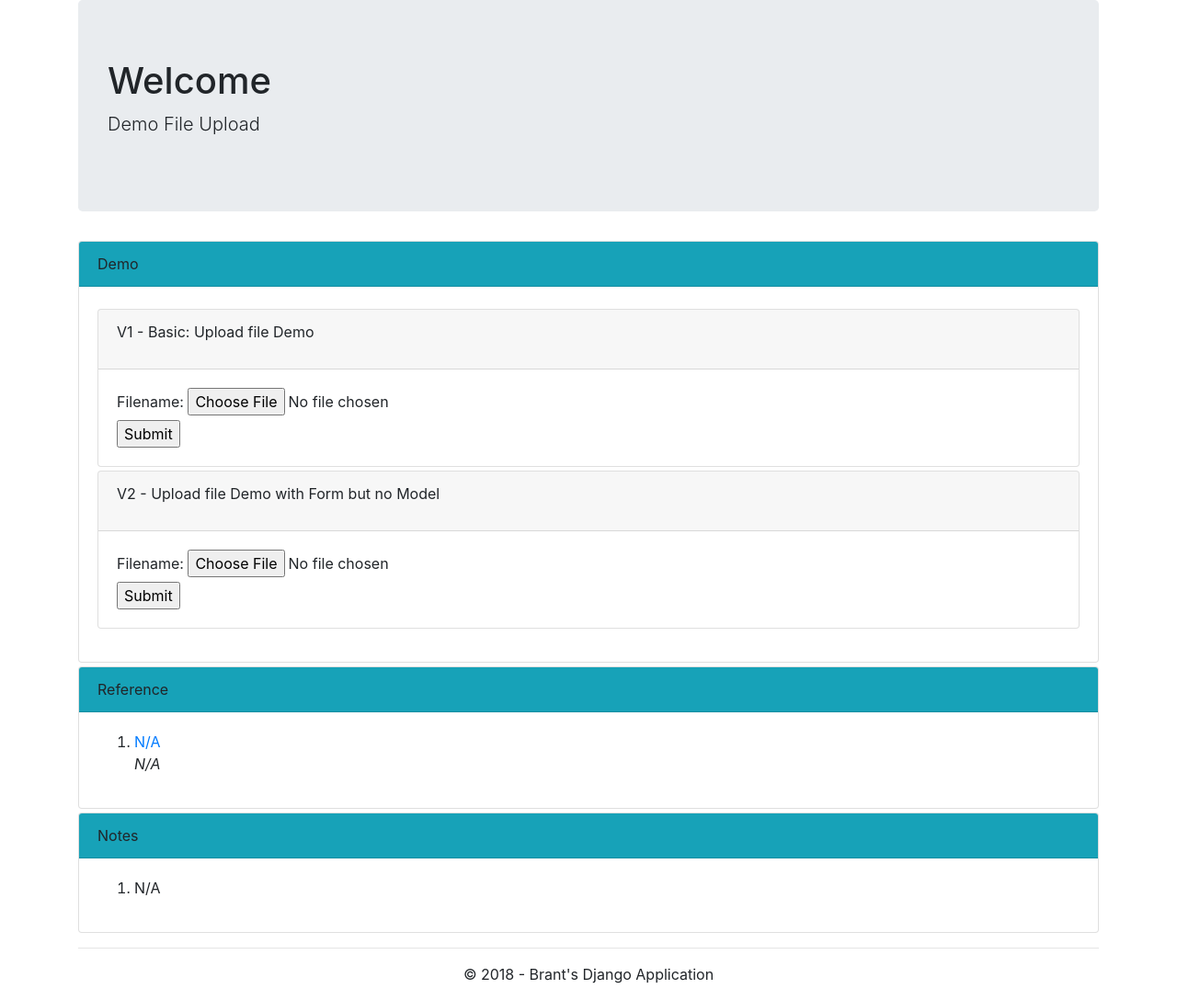
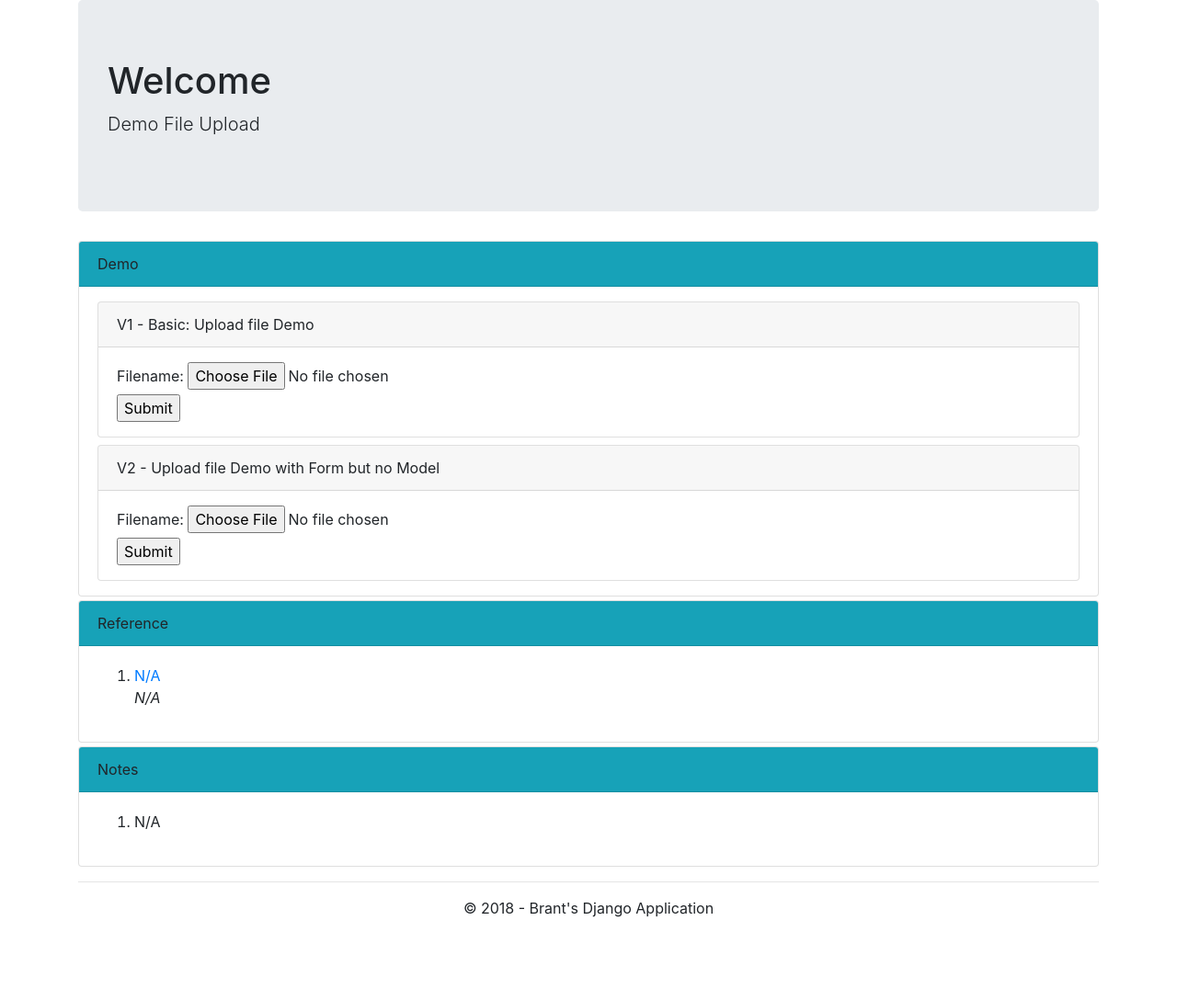
Before and after one commit to xkdcc/Django101, a Django app: page /uploadfiles/ in a window 1280 px wide. Shown: the whole page at 92% size. After the commit the page ends 998 px from the top, so only its background shows below. Run offline with Django 3.2, Linux system fonts and the light colour scheme; some libraries are stand-ins or nearby versions.

Commit message:
Adjust layout.

```diff
--- a/uploadfiles/templates/uploadfiles/index.html
+++ b/uploadfiles/templates/uploadfiles/index.html
@@ -9,14 +9,13 @@
 <section>
   <div class="card">
     <div class="card-header bg-info">Demo</div>
-    <div class="card-body">
-      <div class="mb-3">
-        <div class="card mt-1">
+    <div class="card-body py-2">
+        <div class="card my-2">
           <div class="card-header">
-            <p>V1 - Basic: Upload file Demo</p>
+            V1 - Basic: Upload file Demo
           </div>
-          <div class="card-body">
-            <form action="{% url 'uploadfiles:v1' %}" method="post" enctype="multipart/form-data">
+          <div class="card-body py-2">
+            <form action="{% url 'uploadfiles:v1' %}" method="post" enctype="multipart/form-data" class="my-2">
               {% csrf_token %}
               <label for="file">Filename:</label>
               <input type="file" name="myfile" />
@@ -25,7 +24,7 @@
             </form>
             {% if messages and version == "v1" %}
               {% for message in messages %}
-                <div class="alert {{ message.tags }} mb-0" id="msg" role="alert">
+                <div class="alert {{ message.tags }} my-1" id="msg" role="alert">
                   <button type="button" class="close" data-dismiss="alert" aria-label="Close">
                     <span aria-hidden="true">&times;</span>
                   </button>
@@ -35,12 +34,11 @@
             {% endif %}
           </div>
         </div>
-        <div class="card mt-1">
-          <div class="card-header">
-            <p>V2 - Upload file Demo with Form but no Model</p>
+        <div class="card my-2">
+          <div class="card-header">V2 - Upload file Demo with Form but no Model
           </div>
-          <div class="card-body">
-            <form action="{% url 'uploadfiles:v2' %}" method="post" enctype="multipart/form-data">
+          <div class="card-body py-2">
+            <form action="{% url 'uploadfiles:v2' %}" method="post" enctype="multipart/form-data" class="my-2">
               {% csrf_token %}
               <label for="file">Filename:</label>
               <input type="file" name="v2file" />
@@ -49,7 +47,7 @@
             </form>
             {% if messages and version == "v2" %}
               {% for message in messages %}
-                <div class="alert {{ message.tags }} mb-0" id="msg" role="alert">
+                <div class="alert {{ message.tags }} my-1" id="msg" role="alert">
                   <button type="button" class="close" data-dismiss="alert" aria-label="Close">
                     <span aria-hidden="true">&times;</span>
                   </button>
@@ -59,7 +57,6 @@
             {% endif %}
           </div>
         </div>
-      </div>
     </div>
   </div>
 </section>
```
